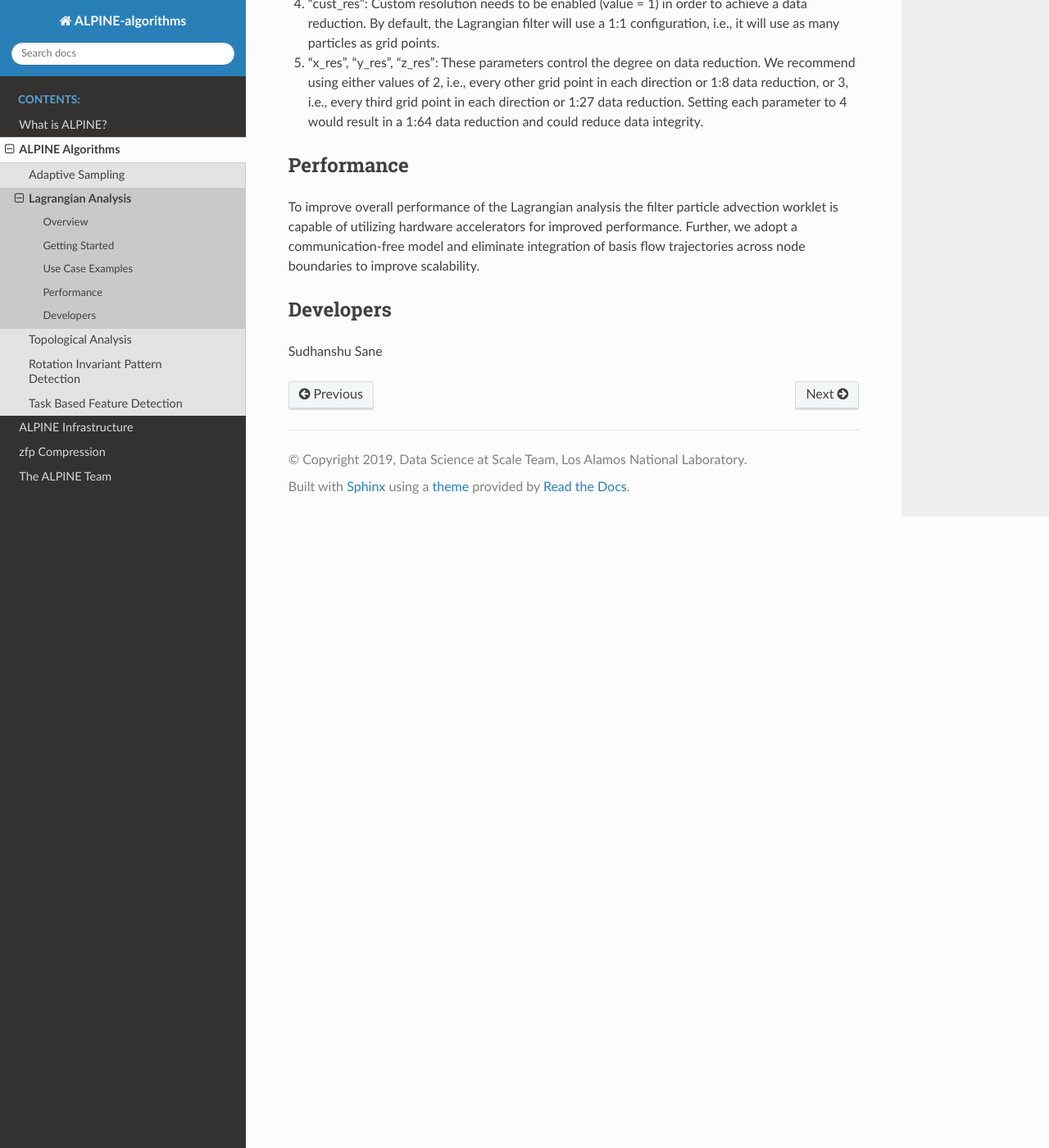
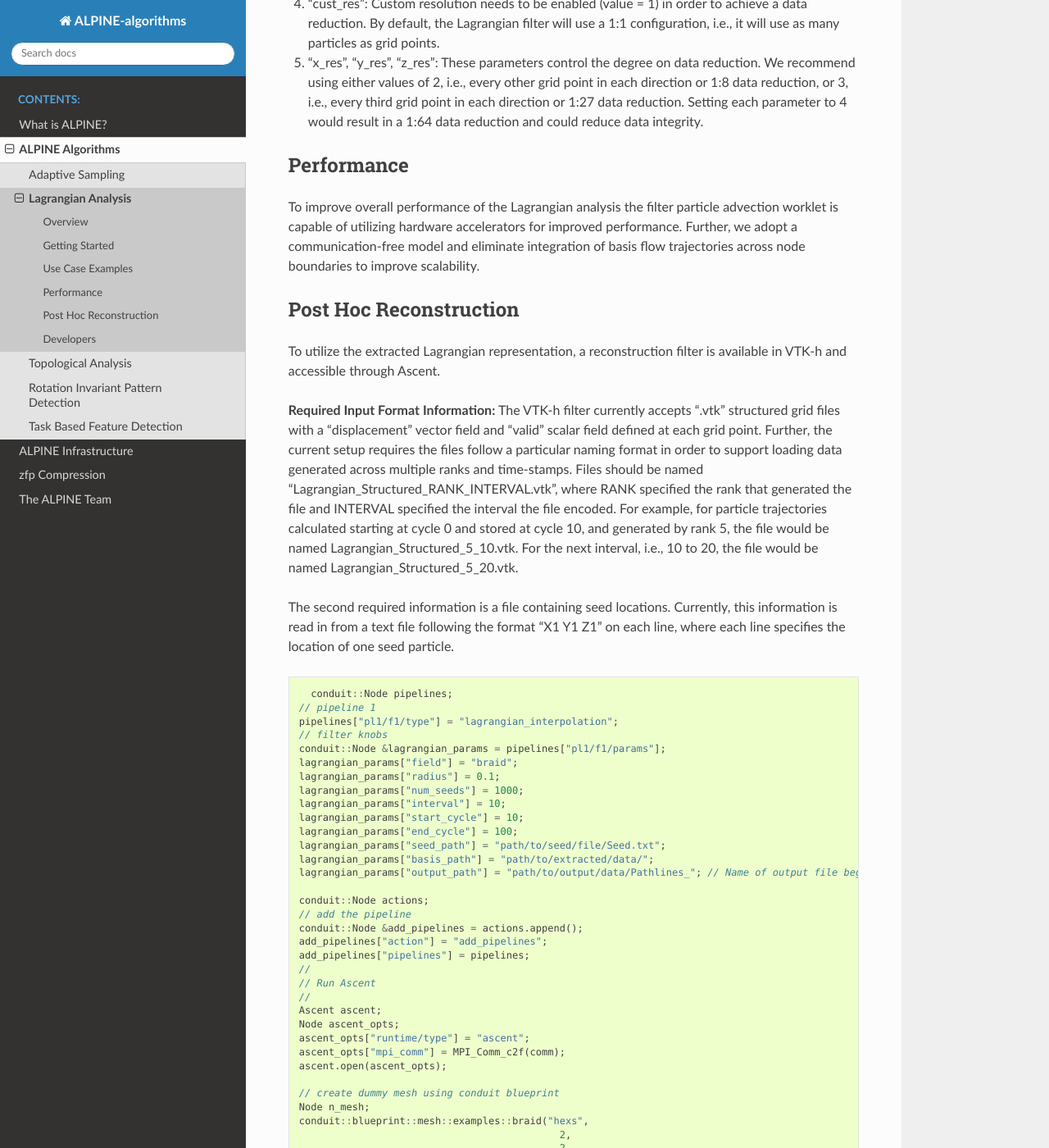
Before and after one commit to Alpine-DAV/algorithms, a Sphinx documentation site: the page built from docs/source/lagrangian.rst, in a window 1280 px wide and 1400 px high, scrolled down 3605 px. Shown: the whole window at 82% size. Built offline with Sphinx 7.4.7 and the Read the Docs theme 2.0.0, drawn with Linux system fonts in a browser that asks for light colours; formulas are drawn with MathJax 3; some of the changed text lies outside the part shown.

Commit message:
Update lagrangian.rst

```diff
--- a/docs/source/lagrangian.rst
+++ b/docs/source/lagrangian.rst
@@ -138,6 +138,74 @@
 
 To improve overall performance of the Lagrangian analysis the filter particle advection worklet is capable of utilizing hardware accelerators for improved performance. Further, we adopt a communication-free model and eliminate integration of basis flow trajectories across node boundaries to improve scalability.
 
+Post Hoc Reconstruction
+^^^^^^^^^^^
+
+To utilize the extracted Lagrangian representation, a reconstruction filter is available in VTK-h and accessible through Ascent.
+
+**Required Input Format Information:**
+The VTK-h filter currently accepts ".vtk" structured grid files with a "displacement" vector field and "valid" scalar field defined at each grid point. Further, the current setup requires the files follow a particular naming format in order to support loading data generated across multiple ranks and time-stamps. Files should be named "Lagrangian_Structured_RANK_INTERVAL.vtk", where RANK specified the rank that generated the file and INTERVAL specified the interval the file encoded. For example, for particle trajectories calculated starting at cycle 0 and stored at cycle 10, and generated by rank 5, the file would be named Lagrangian_Structured_5_10.vtk. For the next interval, i.e., 10 to 20, the file would be named Lagrangian_Structured_5_20.vtk.
+
+The second required information is a file containing seed locations. Currently, this information is read in from a text file following the format "X1 Y1 Z1" on each line, where each line specifies the location of one seed particle.
+
+.. code-block:: C++
+
+      conduit::Node pipelines;
+    // pipeline 1
+    pipelines["pl1/f1/type"] = "lagrangian_interpolation";
+    // filter knobs
+    conduit::Node &lagrangian_params = pipelines["pl1/f1/params"];
+    lagrangian_params["field"] = "braid";
+    lagrangian_params["radius"] = 0.1;
+    lagrangian_params["num_seeds"] = 1000;
+    lagrangian_params["interval"] = 10;
+    lagrangian_params["start_cycle"] = 10;
+    lagrangian_params["end_cycle"] = 100;
+    lagrangian_params["seed_path"] = "path/to/seed/file/Seed.txt";
+    lagrangian_params["basis_path"] = "path/to/extracted/data/";
+    lagrangian_params["output_path"] = "path/to/output/data/Pathlines_"; // Name of output file begins with "Pathlines_"
+
+    conduit::Node actions;
+    // add the pipeline
+    conduit::Node &add_pipelines = actions.append();
+    add_pipelines["action"] = "add_pipelines";
+    add_pipelines["pipelines"] = pipelines;
+    //
+    // Run Ascent
+    //
+    Ascent ascent;
+    Node ascent_opts;
+    ascent_opts["runtime/type"] = "ascent";
+    ascent_opts["mpi_comm"] = MPI_Comm_c2f(comm);
+    ascent.open(ascent_opts);
+
+    // create dummy mesh using conduit blueprint
+    Node n_mesh;
+    conduit::blueprint::mesh::examples::braid("hexs",
+                                                2,
+                                                2,
+                                                2,
+                                                n_mesh);
+      // publish mesh to ascent
+    ascent.publish(n_mesh);
+    actions.append()["action"] = "execute";
+    Node &reset  = actions.append();
+    reset["action"] = "reset";
+    // execute
+    ascent.execute(actions);
+    ascent.close();
+
+**Parameter Information** The post hoc reconstruction routine accepts multiple parameters. We provide information for each of these below.
+
+#. "radius": Each grid point with a valid = 0 is reconstructed using a scattered point interpolation. The radius determines which neighboring points to use for reconstruction.
+#. "num_seeds": Specifies the number of seed particles to be reconstructed and specified in the seed file.
+#. "interval": Temporal subsampling rate at which files were stored to disk.
+#. "start_cycle": This parameter specifies the first interval that should be loaded from disk and used for reconstruction. Will typically be equal to interval, unless user wants to reconstruct pathlines starting at a different time in the simulation.
+#. "end_cycle": This parameter specifies the last interval that should be reconstructed.
+#. "seed_path": Path to the seed file.
+#. "basis_path": Path to the extracted Lagrangian data.
+#. "output_path": Specified the path to store calculated particle trajectories as well as allows specifying the output file name.
+
 Developers
 ^^^^^^^^^^
 Sudhanshu Sane
```
